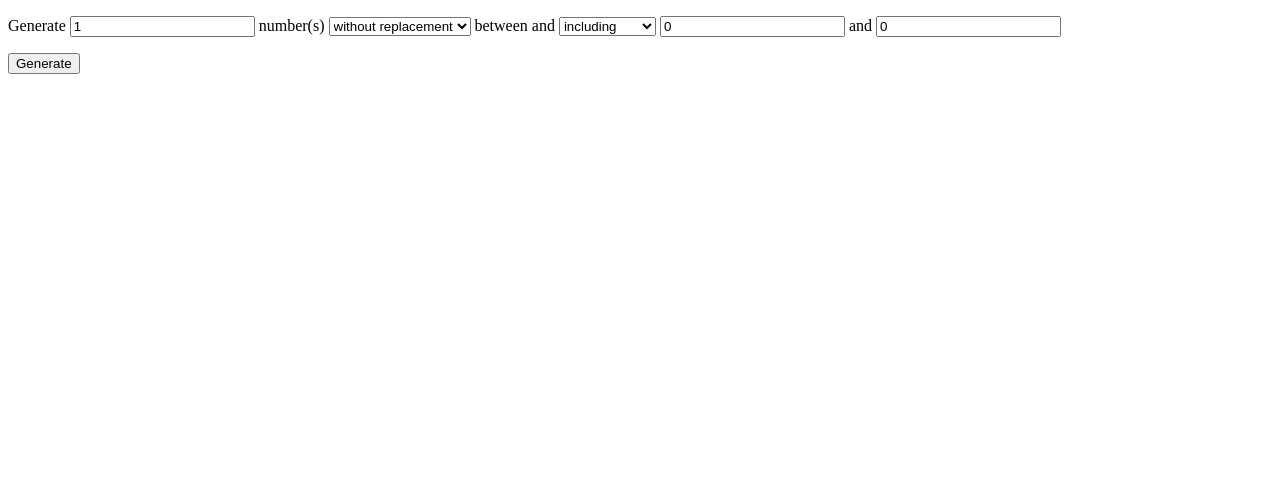
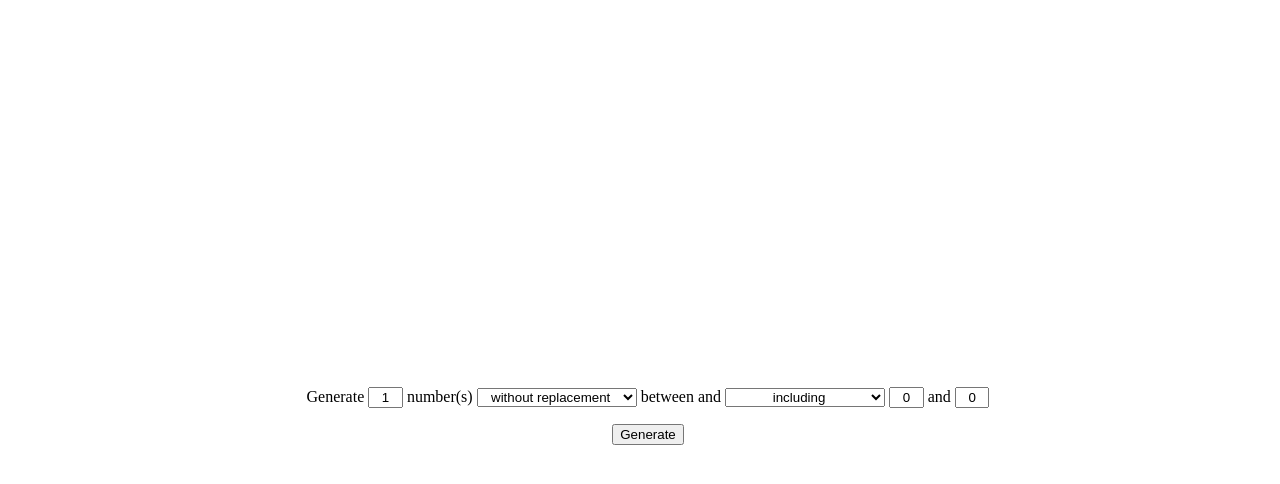
Before and after one commit to Mouzone/rng, a SvelteKit app: page / in a window 1280 px wide. Shown: the top 484 px of the page. Built offline with nearby package versions, Linux system fonts and the light colour scheme.

Commit message:
Get basic layout and input/select element sizing down

```diff
--- a/src/routes/+page.svelte
+++ b/src/routes/+page.svelte
@@ -70,6 +70,8 @@
 	}
 </script>
 
+<div id="page">
+	<div id="generator">
 		<p>
 			Generate
 			<input
@@ -99,11 +101,6 @@
 				oninput={(e) => (maxInput = handleInput(e))}
 			/>
 		</p>
-<div style="display: flex; gap: 1em;">
-	{#each results as result}
-		<p>{result}</p>
-	{/each}
-</div>
 
 		<button
 			onclick={generate}
@@ -111,3 +108,43 @@
 		>
 			Generate
 		</button>
+	</div>
+
+	<div style="display: flex; gap: 1em;">
+		{#each results as result}
+			<p>{result}</p>
+		{/each}
+	</div>
+</div>
+
+<style>
+	#page {
+		height: 100dvh;
+		width: 100dvw;
+
+		display: flex;
+		flex-direction: column;
+		justify-content: center;
+		align-items: center;
+	}
+	#generator {
+		display: flex;
+		flex-direction: column;
+		justify-content: center;
+		align-items: center;
+	}
+	p {
+		text-align: center;
+	}
+	input,
+	select {
+		text-align: center;
+		margin: 0, 1em, 1em, 0;
+	}
+	input {
+		width: 2em;
+	}
+	select {
+		width: 12em;
+	}
+</style>
```
Lines whose indentation alone changed are shown as unchanged.
